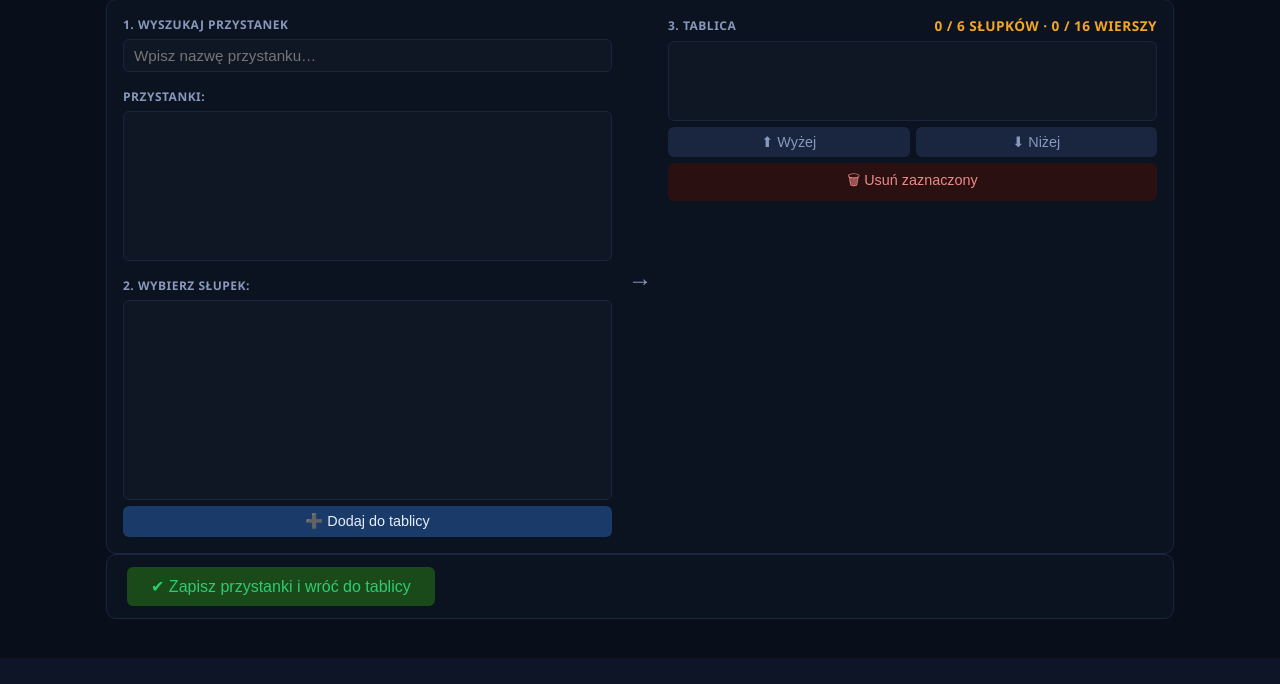
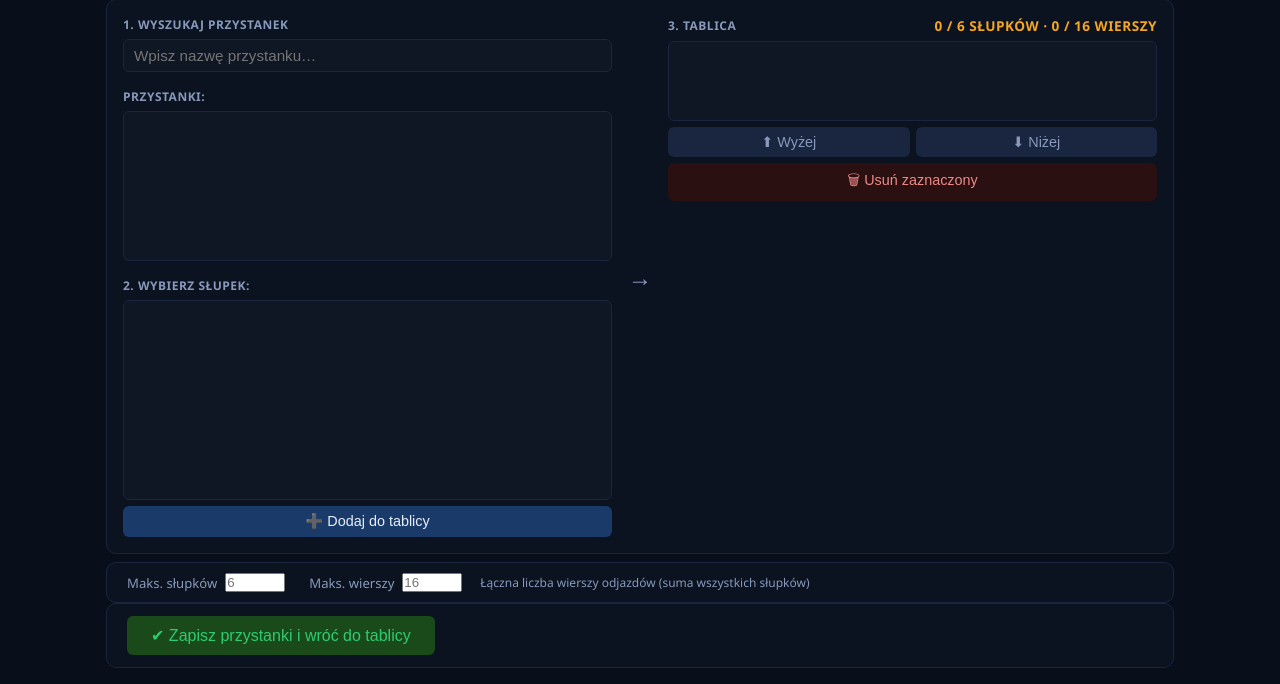
Before and after one commit to erniesouchak/peka_board, a FastAPI app: template templates/config.html in a window 1280 px wide. Shown: the part 142-826 px from the top of the page. Before the commit the page ends 761 px from the top, so only its background shows below. Run offline with FastAPI, Linux system fonts and the light colour scheme; the template is opened without the code that fills it, so the values that code supplies are empty.

Commit message:
0.9.40 config UI

```diff
--- a/gtfs_rt.py
+++ b/gtfs_rt.py
@@ -175,6 +175,7 @@ class GTFSRealtime:
                 else:
                     dep["delay_seconds"] = None
             else:
+                log.debug("Brak pojazdu RT dla trip_id=%s (stop=%s)", rt_trip_id, stop_code)
                 # Fallback dla overnight: szukaj po numerze linii w vehicle_label
                 if dep.get("overnight"):
                     line = dep.get("line", "")
--- a/static/style.css
+++ b/static/style.css
@@ -623,6 +623,16 @@ body.config-body { overflow: auto; height: auto; }
 .btn-remove:hover { background: #3a1818; }
 .btn-save:hover   { background: #2a5a2a; }
 
+.cfg-limits {
+  background: var(--bg2); border: 1px solid var(--sep);
+  border-radius: 10px; padding: 10px 20px; margin-top: 8px;
+}
+.cfg-limits-row {
+  display: flex; align-items: center; gap: 8px; flex-wrap: wrap;
+  font-size: 0.82rem; color: var(--dim);
+}
+.cfg-limits-row label { color: var(--fg); }
+
 .cfg-footer {
   background: var(--bg2); border: 1px solid var(--sep);
   border-radius: 10px; padding: 12px 20px;
--- a/templates/config.html
+++ b/templates/config.html
@@ -228,6 +228,16 @@
 
     </div>
 
+    <div class="cfg-limits">
+      <div class="cfg-limits-row">
+        <label>Maks. słupków</label>
+        <input type="number" id="board-bollards" min="1" max="12" placeholder="6" style="width:60px">
+        <label style="margin-left:16px">Maks. wierszy</label>
+        <input type="number" id="board-rows" min="4" max="40" placeholder="16" style="width:60px">
+        <span style="font-size:0.75rem;color:var(--dim);margin-left:10px">Łączna liczba wierszy odjazdów (suma wszystkich słupków)</span>
+      </div>
+    </div>
+
     <div class="cfg-footer">
       <button onclick="saveConfig()" class="btn-save">✔ Zapisz przystanki i wróć do tablicy</button>
       <span id="cfg-msg" class="cfg-msg"></span>
@@ -406,22 +416,6 @@
         </div>
       </div>
 
-      <!-- Tablica odjazdów -->
-      <div class="settings-section">
-        <div class="settings-section-title">Tablica odjazdów — limity</div>
-        <div class="settings-row">
-          <label>Maks. przystanków</label>
-          <input type="text" id="board-bollards" placeholder="6">
-        </div>
-        <div class="settings-row">
-          <label>Maks. wierszy</label>
-          <input type="text" id="board-rows" placeholder="16">
-        </div>
-        <div style="font-size:0.75rem;color:var(--dim)">
-          Łączna liczba wierszy odjazdów na tablicy (suma wszystkich przystanków)
-        </div>
-      </div>
-
       <!-- Motyw -->
       <div class="settings-section">
         <div class="settings-section-title">Motyw — godziny trybu ciemnego</div>
@@ -528,8 +522,10 @@ function applySettings(s) {
   const brd = s.board   || {};
   document.getElementById("weather-lat").value    = wth.lat ?? "52.4064";
   document.getElementById("weather-lon").value    = wth.lon ?? "16.9252";
-  document.getElementById("board-bollards").value = brd.max_bollards ?? "6";
-  document.getElementById("board-rows").value     = brd.max_rows     ?? "16";
+  MAX_BOLLARDS = brd.max_bollards ?? 6;
+  MAX_ROWS     = brd.max_rows     ?? 16;
+  document.getElementById("board-bollards").value = MAX_BOLLARDS;
+  document.getElementById("board-rows").value     = MAX_ROWS;
   const thm = s.theme || {};
   document.getElementById("theme-dark-from").value  = thm.dark_from  ?? "21";
   document.getElementById("theme-dark-until").value = thm.dark_until ?? "7";
@@ -760,8 +756,19 @@ let MAX_BOLLARDS = 6;
 let MAX_ROWS     = 16;
 
 fetch("/api/board-config").then(r => r.json()).then(cfg => {
-  MAX_BOLLARDS = cfg.max_bollards;
-  MAX_ROWS     = cfg.max_rows;
+  MAX_BOLLARDS = cfg.max_bollards ?? 6;
+  MAX_ROWS     = cfg.max_rows     ?? 16;
+  document.getElementById("board-bollards").value = MAX_BOLLARDS;
+  document.getElementById("board-rows").value     = MAX_ROWS;
+  renderSelected();
+});
+
+document.getElementById("board-bollards").addEventListener("input", e => {
+  MAX_BOLLARDS = parseInt(e.target.value, 10) || 6;
+  renderSelected();
+});
+document.getElementById("board-rows").addEventListener("input", e => {
+  MAX_ROWS = parseInt(e.target.value, 10) || 16;
   renderSelected();
 });
 
@@ -865,7 +872,7 @@ function addBollard() {
   }
   const totalRows = selectedBollards.reduce((s, b) => s + (b.rows || 2), 0);
   const newRows = Math.min(2, MAX_ROWS - totalRows);
-  if (newRows < 1) { showMsg("Osiągnięto limit 16 wierszy."); return; }
+  if (newRows < 1) { showMsg(`Osiągnięto limit ${MAX_ROWS} wierszy.`); return; }
   selectedBollards.push({ ...selectedBollard, rows: newRows });
   renderSelected();
 }
@@ -901,7 +908,7 @@ function changeRows(idx, delta) {
   const newVal = cur + delta;
   if (newVal < 1 || newVal > 5) return;
   if (delta > 0 && totalRows >= MAX_ROWS) {
-    showMsg("Osiągnięto limit 16 wierszy."); return;
+    showMsg(`Osiągnięto limit ${MAX_ROWS} wierszy.`); return;
   }
   selectedBollards[idx].rows = newVal;
   renderSelected();
@@ -952,8 +959,16 @@ async function saveConfig() {
     headers: {"Content-Type": "application/json"},
     body: JSON.stringify(selectedBollards),
   });
-  if (r.ok) window.location.href = "/";
-  else showMsg("Błąd zapisu.");
+  if (!r.ok) { showMsg("Błąd zapisu."); return; }
+  await fetch("/api/board-settings", {
+    method: "POST",
+    headers: {"Content-Type": "application/json"},
+    body: JSON.stringify({ board: {
+      max_bollards: parseInt(document.getElementById("board-bollards").value, 10) || 6,
+      max_rows:     parseInt(document.getElementById("board-rows").value, 10)     || 16,
+    }}),
+  });
+  window.location.href = "/";
 }
 
 // ═════════════════════════════════════════════════════════════════════════════
```
